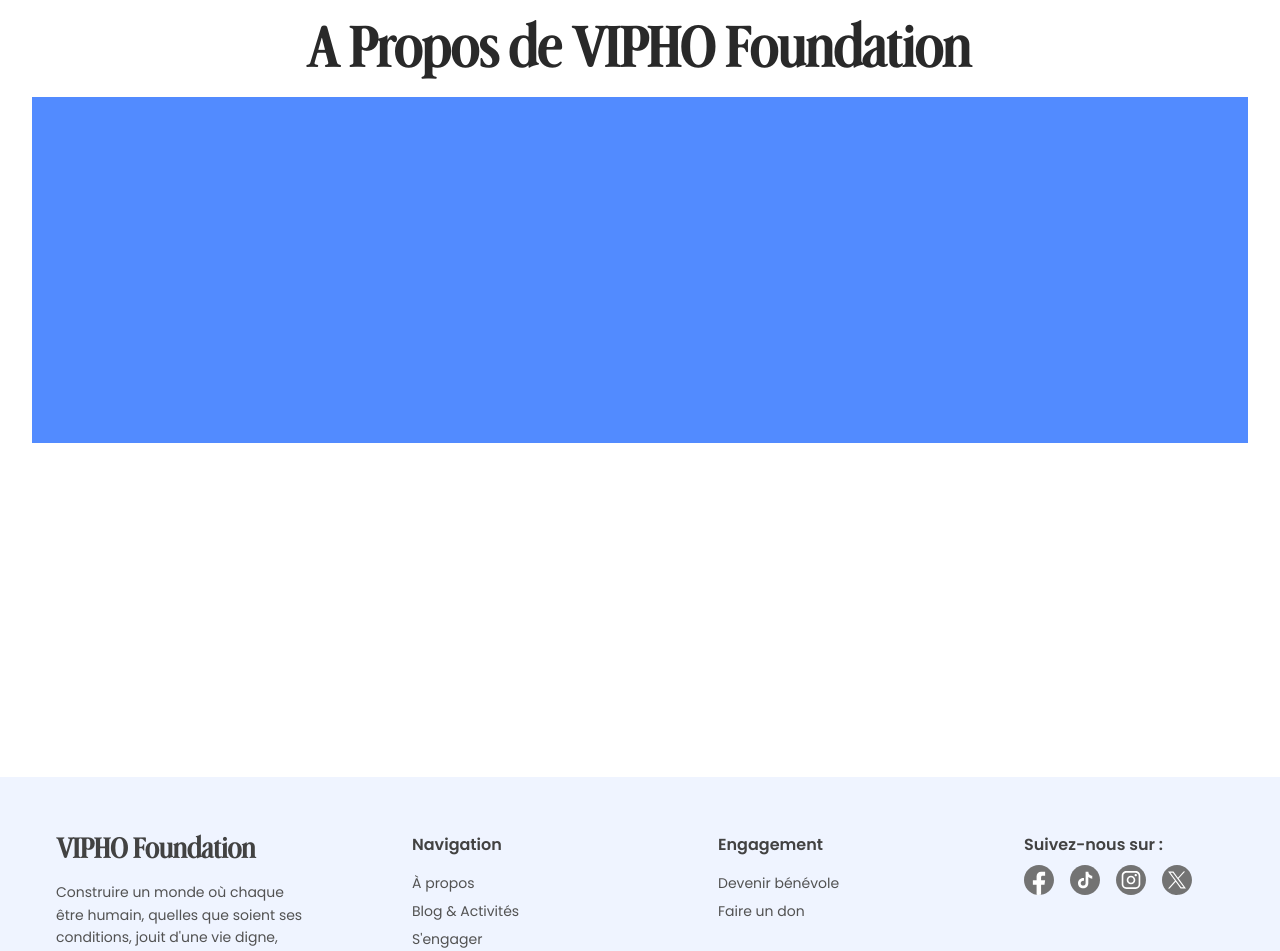
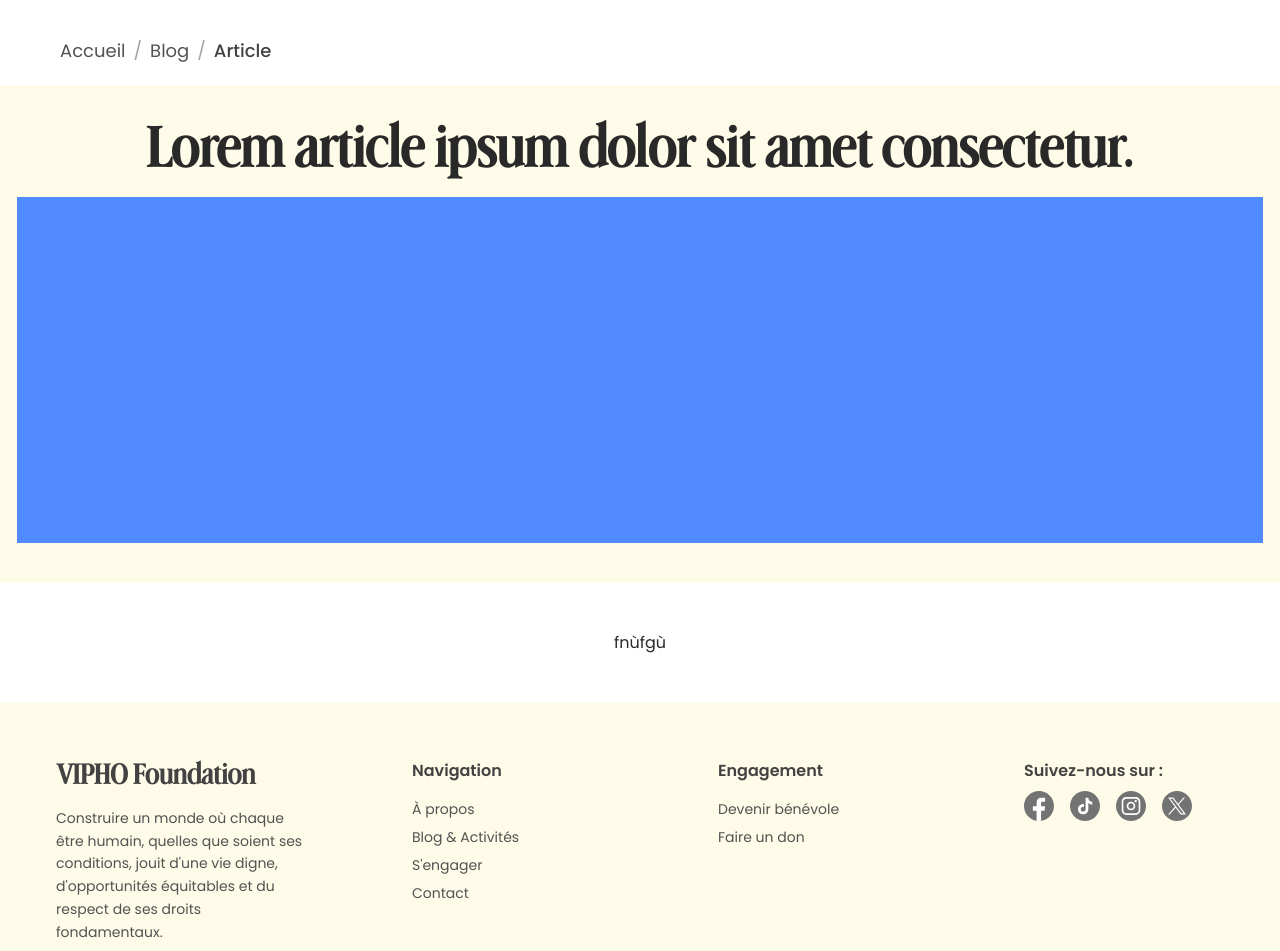
Before and after one commit to Salimkaneki/viphofoundation.com, a Next.js app: page /blog-et-activite/article in a window 1280 px wide. Shown: the part 100-1051 px from the top of the page. Built offline with nearby package versions, Linux system fonts and the light colour scheme.

Commit message:
feat:...

```diff
--- a/app/(nav-pages)/a-propos/page.tsx
+++ b/app/(nav-pages)/a-propos/page.tsx
@@ -7,11 +7,11 @@
 export default function AboutPage() {
   return (
     <div className="min-h-screen bg-white">
-      <section className="max-w-7xl mx-auto px-4 sm:px-6 lg:px-8 py-12">
+      <section className="max-w-7xl mx-auto px-4 sm:px-6 lg:px-8 py-12 flex flex-col items-center ">
         <h1 className="font-display text-5xl font-bold text-center text-gray-800 mb-6">
           A Propos de VIPHO Foundation
         </h1>
-        <div className="bg-primary-400 w-full h-[346px]"></div>
+        <div className="bg-primary-400 w-[1246px] h-[346px]"></div>
       </section>
 
       <section className="bg-primary-100">
--- a/app/(nav-pages)/blog-et-activite/article/page.tsx
+++ b/app/(nav-pages)/blog-et-activite/article/page.tsx
@@ -1,13 +1,31 @@
+import Breadcrumb from "@/components/breadcrumb";
 
 export default function ArticlePage() {
-    return (
-        <div className="min-h-screen">
-            <section className="max-w-7xl mx-auto px-4 sm:px-6 lg:px-8 py-12">
-                <h1 className="font-display text-5xl font-bold text-center text-gray-800 mb-6">
-                A Propos de VIPHO Foundation
-                </h1>
-                <div className="bg-primary-400 w-full h-[346px]"></div>
-            </section>
+  return (
+    <div className="w-full">
+      {/* Breadcrumb */}
+      <Breadcrumb
+        items={[
+          { label: "Accueil", href: "/" },
+          { label: "Blog", href: "/blog-et-activite" },
+          { label: "Article", href: "/blog-et-activite/article" },
+        ]}
+      />
+
+      {/* Section principale */}
+      <section className="w-full bg-yellow-50 mx-auto px-4 sm:px-6 lg:px-8 py-10 flex flex-col items-center">
+        <h1 className="font-display text-5xl font-bold text-center text-gray-800 mb-6">
+          Lorem article ipsum dolor sit amet consectetur.
+        </h1>
+        <div className="bg-primary-400 w-[1246px] h-[346px]"></div>
+      </section>
+
+      {/* Section secondaire */}
+      <section className="w-full mx-auto px-4 sm:px-6 lg:px-8 py-12">
+        <div className="text-center text-gray-800">
+          fnùfgù
         </div>
-    );
+      </section>
+    </div>
+  );
 }
--- a/app/layout.tsx
+++ b/app/layout.tsx
@@ -1,5 +1,7 @@
-import type { Metadata } from "next";
+"use client";
+
 import { Geist, Geist_Mono } from "next/font/google";
+import { usePathname } from "next/navigation";
 import "./globals.css";
 import Header from "../components/layout/header";
 import Footer from "../components/layout/footer";
@@ -14,16 +16,24 @@
   subsets: ["latin"],
 });
 
-export const metadata: Metadata = {
-  title: "VIPHO Foundation - Pour un avenir meilleur",
-  description: "Fondation dédiée à créer un impact positif et durable dans nos communautés.",
-};
-
 export default function RootLayout({
   children,
 }: Readonly<{
   children: React.ReactNode;
 }>) {
+  const pathname = usePathname();
+
+  // Define footer colors per page/route
+  const footerColors: Record<string, 'primary-50' | 'gray-50' | 'yellow-50'> = {
+    'blog-et-activite': 'yellow-50',
+    // Exemple pour utiliser gray-50 sur une autre page :
+    // 'nom-de-la-page': 'gray-50',
+  };
+
+  // Extract the main route (e.g., 'blog-et-activite' from '/blog-et-activite' or '/(nav-pages)/blog-et-activite')
+  const mainRoute = pathname.split('/').filter(Boolean)[0] || '';
+  const footerBgColor = footerColors[mainRoute] || 'primary-50';
+
   return (
     <html lang="fr">
       <body
@@ -33,7 +43,7 @@
         <main className="grow">
           {children}
         </main>
-        <Footer />
+        <Footer bgColor={footerBgColor} />
       </body>
     </html>
   );
--- a/app/test/page.tsx
+++ b/app/test/page.tsx
@@ -1,19 +1,17 @@
 'use client';
 import React, { useState } from "react";
-import Footer from "@/components/layout/footer";
-import TextBlogCard from "@/components/cards/text-blogCard";
-import Pagination from "@/components/pagination";
-
+import Breadcrumb from "@/components/breadcrumb";
 
 export default function TestPage() {
-  const [currentPage, setCurrentPage] = useState(1);
+  const breadcrumbItems = [
+    { label: "Accueil", href: "/" },
+    { label: "Blog", href: "/blog-et-activite" },
+  ];
 
   return (
-    <div>
-      <Pagination
-        currentPage={currentPage}
-        totalPages={5}
-        onPageChange={setCurrentPage}
+    <div className="p-4">
+      <Breadcrumb
+        items={breadcrumbItems}
       />
     </div>
   );
--- /dev/null
+++ b/components/breadcrumb.tsx
@@ -0,0 +1,30 @@
+import React from "react";
+import Link from "next/link";
+
+interface BreadcrumbItem {
+  label: string;
+  href: string;
+}
+
+interface BreadcrumbProps {
+  items: BreadcrumbItem[];
+}
+
+export default function Breadcrumb({ items }: BreadcrumbProps) {
+  return (
+    <nav aria-label="breadcrumb" className="px-15 pt-15 pb-5 flex items-center text-gray-600 text-lg">
+      {items.map((item, idx) => (
+        <span key={item.href} className="flex items-center">
+          {idx > 0 && <span className="mx-2 text-gray-400">/</span>}
+          {idx === items.length - 1 ? (
+            <span className="font-medium text-gray-700">{item.label}</span>
+          ) : (
+            <Link href={item.href} className="hover:text-primary-400 transition">
+              {item.label}
+            </Link>
+          )}
+        </span>
+      ))}
+    </nav>
+  );
+}
--- a/components/cards/index.ts
+++ b/components/cards/index.ts
@@ -1,3 +1,4 @@
 export { default as BlogCard } from "./blog-card";
 export { default as TestimonialCard } from "./testimonial-card";
 export { default as TextBlogCard } from "./text-blogCard";
+export { default as Breadcrumb } from "../breadcrumb";
```
